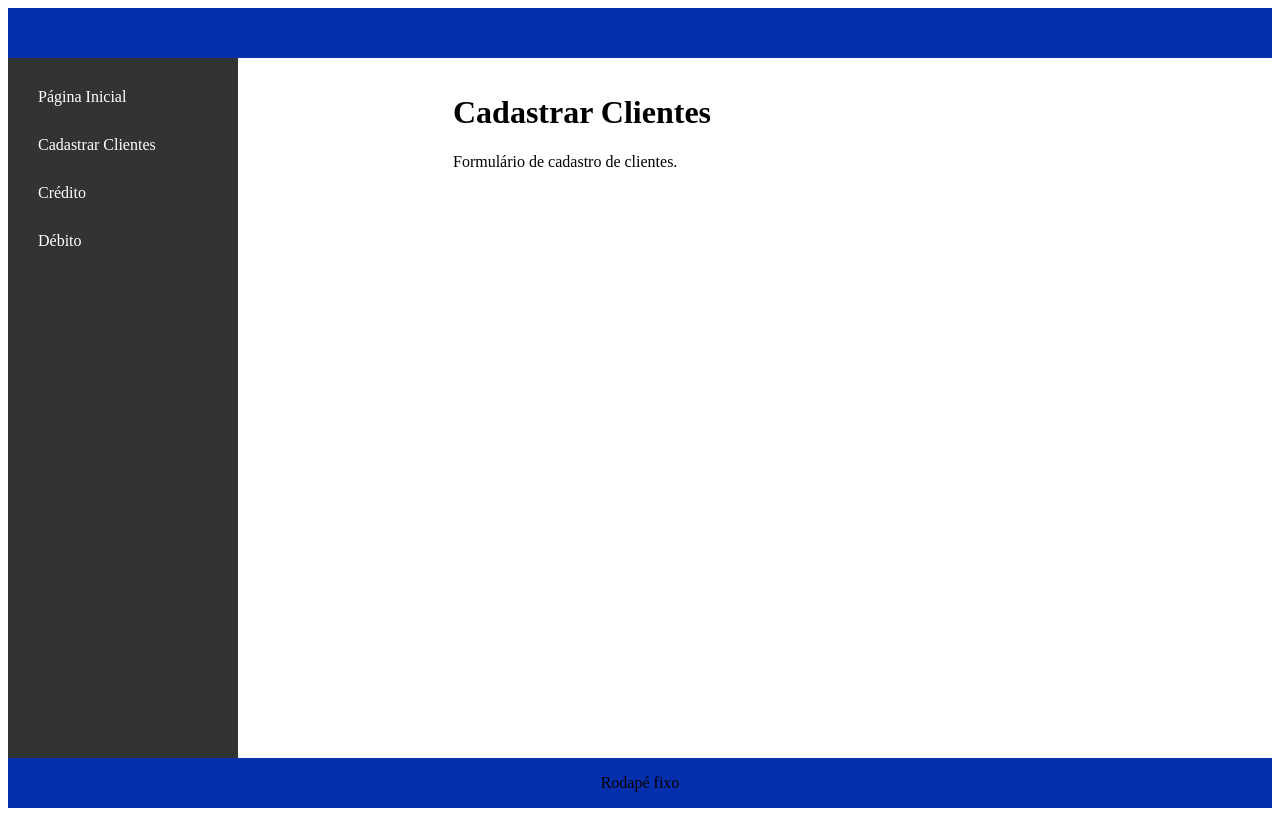
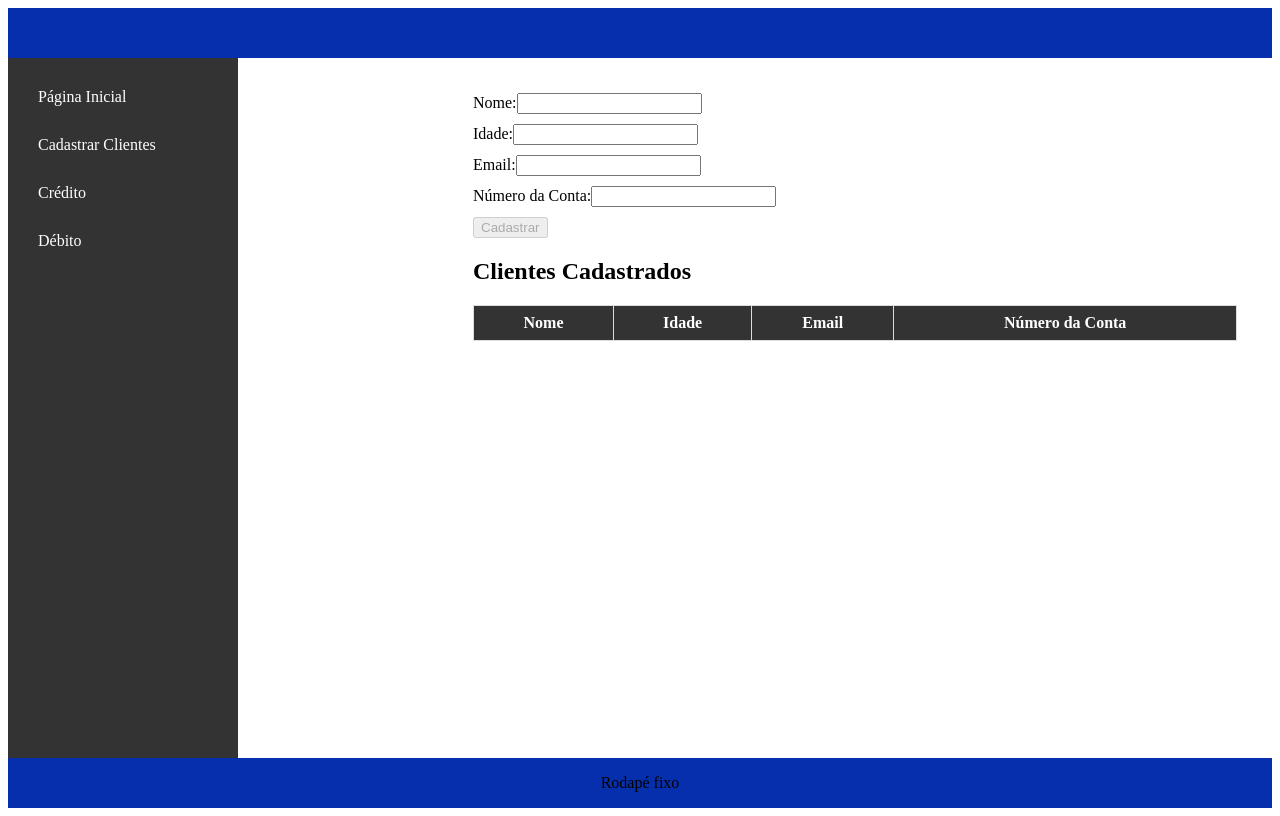
Before and after one commit to allandesenv/desafio-ibm-front, an Angular app in the folder desafio-ibm-app/: page /cadastrar-clientes in a window 1280 px wide. Built offline with nearby package versions, Linux system fonts and the light colour scheme.

Commit message:
Initial Commit

```diff
--- a/desafio-ibm-app/src/app/app.module.ts
+++ b/desafio-ibm-app/src/app/app.module.ts
@@ -1,5 +1,7 @@
 import { NgModule } from '@angular/core';
 import { BrowserModule } from '@angular/platform-browser';
+import { ReactiveFormsModule } from '@angular/forms';
+import { HttpClientModule } from '@angular/common/http';
 
 import { AppRoutingModule } from './app-routing.module';
 import { AppComponent } from './app.component';
@@ -8,7 +10,6 @@ import { MenuComponent } from './components/menu/menu.component';
 import { CadastrarClientesComponent } from './pages/cadastrar-clientes/cadastrar-clientes.component';
 import { CreditoComponent } from './pages/credito/credito.component';
 import { DebitoComponent } from './pages/debito/debito.component';
-import { FormsModule } from '@angular/forms';
 
 @NgModule({
   declarations: [
@@ -22,7 +23,8 @@ import { FormsModule } from '@angular/forms';
   imports: [
     BrowserModule,
     AppRoutingModule,
-    FormsModule
+    ReactiveFormsModule,
+    HttpClientModule
   ],
   providers: [],
   bootstrap: [AppComponent]
--- a/desafio-ibm-app/src/app/pages/cadastrar-clientes/cadastrar-clientes.component.css
+++ b/desafio-ibm-app/src/app/pages/cadastrar-clientes/cadastrar-clientes.component.css
@@ -0,0 +1,26 @@
+.form-container {
+    margin: 20px;
+  }
+
+  .form-container div {
+    margin-bottom: 10px;
+  }
+
+  .grid-container {
+    margin: 20px;
+  }
+
+  table {
+    width: 100%;
+    border-collapse: collapse;
+  }
+
+  th, td {
+    border: 1px solid #ddd;
+    padding: 8px;
+  }
+
+  th {
+    background-color: #333;
+    color: white;
+  }
--- a/desafio-ibm-app/src/app/pages/cadastrar-clientes/cadastrar-clientes.component.html
+++ b/desafio-ibm-app/src/app/pages/cadastrar-clientes/cadastrar-clientes.component.html
@@ -1,3 +1,61 @@
-<!-- cadastrar-clientes.component.html -->
-<h1>Cadastrar Clientes</h1>
-<p>Formulário de cadastro de clientes.</p>
+<div class="form-container">
+    <form [formGroup]="clienteForm" (ngSubmit)="onSubmit()">
+      <div>
+        <label for="nome">Nome:</label>
+        <input id="nome" formControlName="nome">
+        <div *ngIf="clienteForm.get('nome')?.invalid && clienteForm.get('nome')?.touched">
+          Nome é obrigatório.
+        </div>
+      </div>
+
+      <div>
+        <label for="idade">Idade:</label>
+        <input id="idade" formControlName="idade" type="number">
+        <div *ngIf="clienteForm.get('idade')?.invalid && clienteForm.get('idade')?.touched">
+          <div *ngIf="clienteForm.get('idade')?.errors?.['required']">Idade é obrigatória.</div>
+          <div *ngIf="clienteForm.get('idade')?.errors?.['min']">Idade mínima é 18.</div>
+        </div>
+      </div>
+
+      <div>
+        <label for="email">Email:</label>
+        <input id="email" formControlName="email" type="email">
+        <div *ngIf="clienteForm.get('email')?.invalid && clienteForm.get('email')?.touched">
+          <div *ngIf="clienteForm.get('email')?.errors?.['required']">Email é obrigatório.</div>
+          <div *ngIf="clienteForm.get('email')?.errors?.['email']">Email inválido.</div>
+        </div>
+      </div>
+
+      <div>
+        <label for="numeroConta">Número da Conta:</label>
+        <input id="numeroConta" formControlName="numeroConta">
+        <div *ngIf="clienteForm.get('numeroConta')?.invalid && clienteForm.get('numeroConta')?.touched">
+          Número da Conta é obrigatório.
+        </div>
+      </div>
+
+      <button type="submit" [disabled]="clienteForm.invalid">Cadastrar</button>
+    </form>
+  </div>
+
+  <div class="grid-container">
+    <h2>Clientes Cadastrados</h2>
+    <table>
+      <thead>
+        <tr>
+          <th>Nome</th>
+          <th>Idade</th>
+          <th>Email</th>
+          <th>Número da Conta</th>
+        </tr>
+      </thead>
+      <tbody>
+        <tr *ngFor="let cliente of clientes">
+          <td>{{ cliente.nome }}</td>
+          <td>{{ cliente.idade }}</td>
+          <td>{{ cliente.email }}</td>
+          <td>{{ cliente.numeroConta }}</td>
+        </tr>
+      </tbody>
+    </table>
+  </div>
--- a/desafio-ibm-app/src/app/pages/cadastrar-clientes/cadastrar-clientes.component.ts
+++ b/desafio-ibm-app/src/app/pages/cadastrar-clientes/cadastrar-clientes.component.ts
@@ -1,10 +1,32 @@
 import { Component } from '@angular/core';
+import { FormBuilder, FormGroup, Validators } from '@angular/forms';
+import { HttpClient } from '@angular/common/http';
 
 @Component({
   selector: 'app-cadastrar-clientes',
   templateUrl: './cadastrar-clientes.component.html',
-  styleUrl: './cadastrar-clientes.component.css'
+  styleUrls: ['./cadastrar-clientes.component.css']
 })
 export class CadastrarClientesComponent {
+  clienteForm: FormGroup;
+  clientes: any[] = [];
 
+  constructor(private fb: FormBuilder, private http: HttpClient) {
+    this.clienteForm = this.fb.group({
+      nome: ['', Validators.required],
+      idade: ['', [Validators.required, Validators.min(18)]],
+      email: ['', [Validators.required, Validators.email]],
+      numeroConta: ['', Validators.required]
+    });
+  }
+
+  onSubmit() {
+    if (this.clienteForm.valid) {
+      const cliente = this.clienteForm.value;
+      this.http.post('http://localhost:8080/clientes', cliente).subscribe(response => {
+        this.clientes.push(cliente);
+        this.clienteForm.reset();
+      });
+    }
+  }
 }
```
